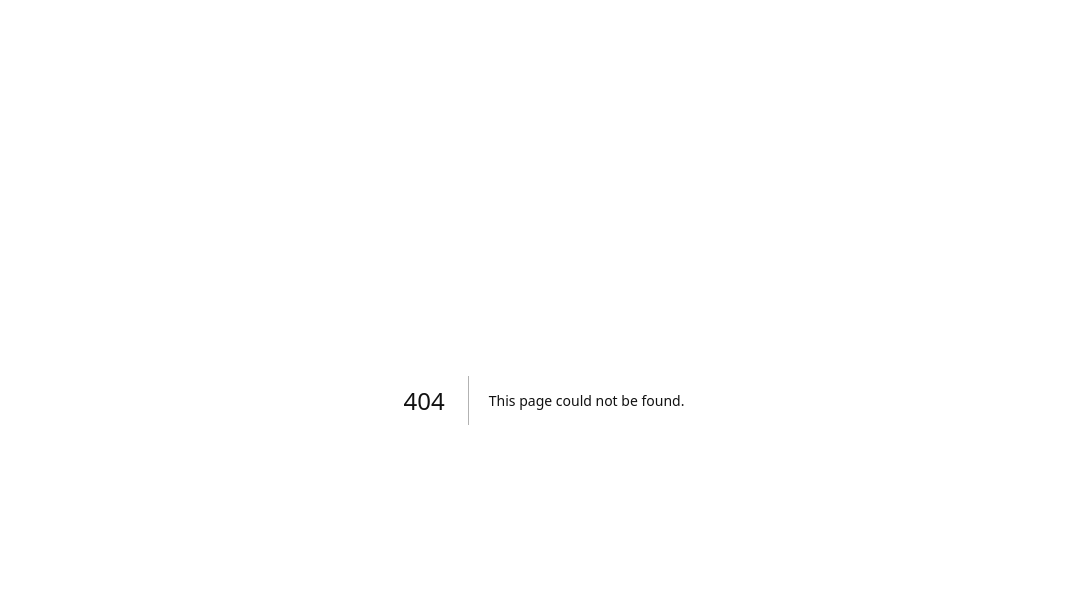
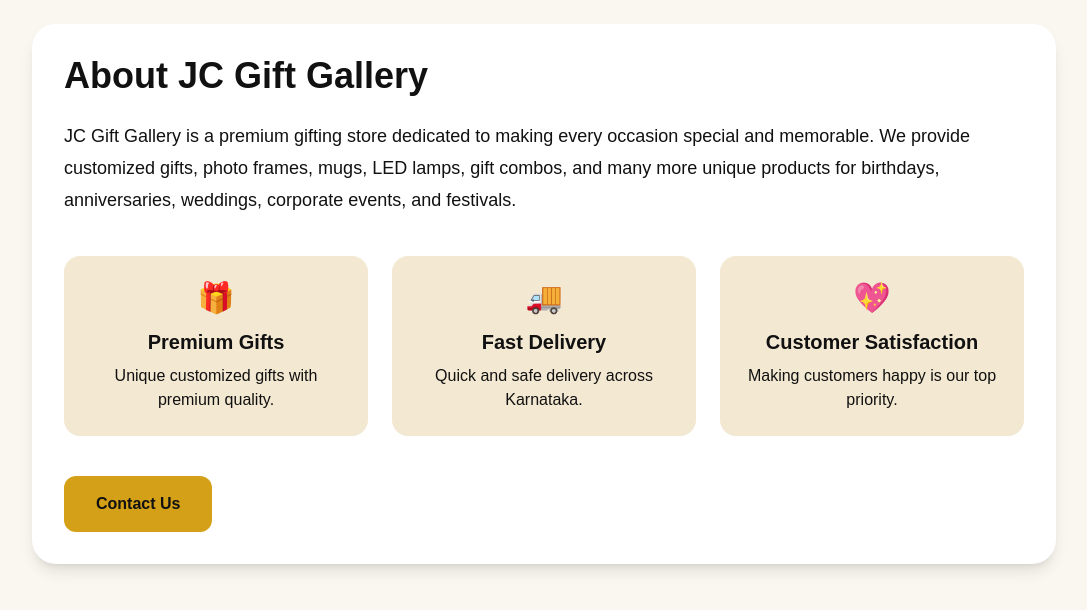
Before and after one commit to Vincentvicky2001/jc-gift-gallery, a Next.js app: page /about in a window 1280 px wide. Before the commit this address had no page. Shown: the top 610 px of the page, without its empty margins (96-1183 px from the left). Built offline with nearby package versions, Linux system fonts and the light colour scheme.

Commit message:
Add about contact reviews faq pages

```diff
--- /dev/null
+++ b/app/about/page.tsx
@@ -0,0 +1,54 @@
+export default function AboutPage() {
+  return (
+    <main className="min-h-screen bg-[#FAF7F0] p-6">
+      <div className="max-w-5xl mx-auto bg-white rounded-3xl shadow-lg p-8">
+        <h1 className="text-4xl font-bold text-[#B8860B] mb-6">
+          About JC Gift Gallery
+        </h1>
+
+        <p className="text-gray-700 leading-8 text-lg">
+          JC Gift Gallery is a premium gifting store dedicated to making
+          every occasion special and memorable. We provide customized
+          gifts, photo frames, mugs, LED lamps, gift combos, and many
+          more unique products for birthdays, anniversaries, weddings,
+          corporate events, and festivals.
+        </p>
+
+        <div className="grid md:grid-cols-3 gap-6 mt-10">
+          <div className="bg-[#F3E8D2] rounded-2xl p-6 text-center">
+            <h2 className="text-3xl mb-3">🎁</h2>
+            <h3 className="font-bold text-xl">Premium Gifts</h3>
+            <p className="mt-2 text-gray-700">
+              Unique customized gifts with premium quality.
+            </p>
+          </div>
+
+          <div className="bg-[#F3E8D2] rounded-2xl p-6 text-center">
+            <h2 className="text-3xl mb-3">🚚</h2>
+            <h3 className="font-bold text-xl">Fast Delivery</h3>
+            <p className="mt-2 text-gray-700">
+              Quick and safe delivery across Karnataka.
+            </p>
+          </div>
+
+          <div className="bg-[#F3E8D2] rounded-2xl p-6 text-center">
+            <h2 className="text-3xl mb-3">💖</h2>
+            <h3 className="font-bold text-xl">Customer Satisfaction</h3>
+            <p className="mt-2 text-gray-700">
+              Making customers happy is our top priority.
+            </p>
+          </div>
+        </div>
+
+        <div className="mt-10">
+          <a
+            href="/contact"
+            className="inline-block bg-[#D4A017] text-white px-8 py-4 rounded-xl font-bold"
+          >
+            Contact Us
+          </a>
+        </div>
+      </div>
+    </main>
+  );
+}
--- /dev/null
+++ b/app/faq/page.tsx
@@ -0,0 +1,56 @@
+export default function FAQPage() {
+  const faqs = [
+    {
+      question: "How can I place an order?",
+      answer:
+        "You can place an order directly through WhatsApp using the Buy on WhatsApp button.",
+    },
+    {
+      question: "Do you provide customized gifts?",
+      answer:
+        "Yes, we provide customized mugs, frames, LED lamps, gift combos, and more.",
+    },
+    {
+      question: "How long does delivery take?",
+      answer:
+        "Usually delivery takes 2–5 working days depending on location.",
+    },
+    {
+      question: "Which payment methods are available?",
+      answer:
+        "Currently we support UPI, PhonePe, Google Pay, Paytm, and bank transfer.",
+    },
+    {
+      question: "Can I track my order?",
+      answer:
+        "Yes, you can track your order using the Track Order page.",
+    },
+  ];
+
+  return (
+    <main className="min-h-screen bg-[#FAF7F0] p-6">
+      <div className="max-w-4xl mx-auto">
+        <h1 className="text-4xl font-bold text-[#B8860B] mb-8">
+          Frequently Asked Questions
+        </h1>
+
+        <div className="space-y-5">
+          {faqs.map((faq, index) => (
+            <div
+              key={index}
+              className="bg-white rounded-2xl shadow-md p-6"
+            >
+              <h2 className="text-xl font-bold text-black">
+                {faq.question}
+              </h2>
+
+              <p className="mt-3 text-gray-700 leading-7">
+                {faq.answer}
+              </p>
+            </div>
+          ))}
+        </div>
+      </div>
+    </main>
+  );
+}
--- /dev/null
+++ b/app/reviews/page.tsx
@@ -0,0 +1,53 @@
+export default function ReviewsPage() {
+  const reviews = [
+    {
+      name: "Rahul",
+      rating: "⭐⭐⭐⭐⭐",
+      comment:
+        "Amazing quality and fast delivery. The LED photo frame looked beautiful!",
+    },
+    {
+      name: "Sneha",
+      rating: "⭐⭐⭐⭐⭐",
+      comment:
+        "Loved the customized couple mug. Perfect gift for anniversary.",
+    },
+    {
+      name: "Karthik",
+      rating: "⭐⭐⭐⭐",
+      comment:
+        "Premium packing and good customer support on WhatsApp.",
+    },
+  ];
+
+  return (
+    <main className="min-h-screen bg-[#FAF7F0] p-6">
+      <div className="max-w-5xl mx-auto">
+        <h1 className="text-4xl font-bold text-[#B8860B] mb-8">
+          Customer Reviews
+        </h1>
+
+        <div className="space-y-6">
+          {reviews.map((review, index) => (
+            <div
+              key={index}
+              className="bg-white rounded-3xl shadow-lg p-6"
+            >
+              <h2 className="text-2xl font-bold text-black">
+                {review.name}
+              </h2>
+
+              <p className="mt-2 text-yellow-500 text-xl">
+                {review.rating}
+              </p>
+
+              <p className="mt-4 text-gray-700 leading-7">
+                {review.comment}
+              </p>
+            </div>
+          ))}
+        </div>
+      </div>
+    </main>
+  );
+}
--- a/components/Header.tsx
+++ b/components/Header.tsx
@@ -1,11 +1,26 @@
 export default function Header() {
   return (
     <header className="bg-white sticky top-0 z-50 shadow-sm border-b border-[#E8E1D6]">
-      <div className="flex items-center justify-between px-5 py-5">
-        {/* Menu */}
-        <button className="text-3xl text-black">
-          ☰
-        </button>
+      <div className="flex items-center justify-between px-5 py-4">
+
+        {/* Left Menu */}
+        <div className="flex items-center gap-4">
+          <a href="/" className="text-black font-semibold">
+            Home
+          </a>
+
+          <a href="/about" className="text-black font-semibold">
+            About
+          </a>
+
+          <a href="/reviews" className="text-black font-semibold">
+            Reviews
+          </a>
+
+          <a href="/contact" className="text-black font-semibold">
+            Contact
+          </a>
+        </div>
 
         {/* Logo */}
         <div className="flex justify-center">
@@ -16,10 +31,11 @@ export default function Header() {
           />
         </div>
 
-        {/* Icons */}
+        {/* Right Icons */}
         <div className="flex gap-4 text-2xl">
-          <span>🔔</span>
-          <span>👤</span>
+          <a href="/wishlist">❤️</a>
+          <a href="/cart">🛒</a>
+          <a href="/account">👤</a>
         </div>
       </div>
     </header>
```
